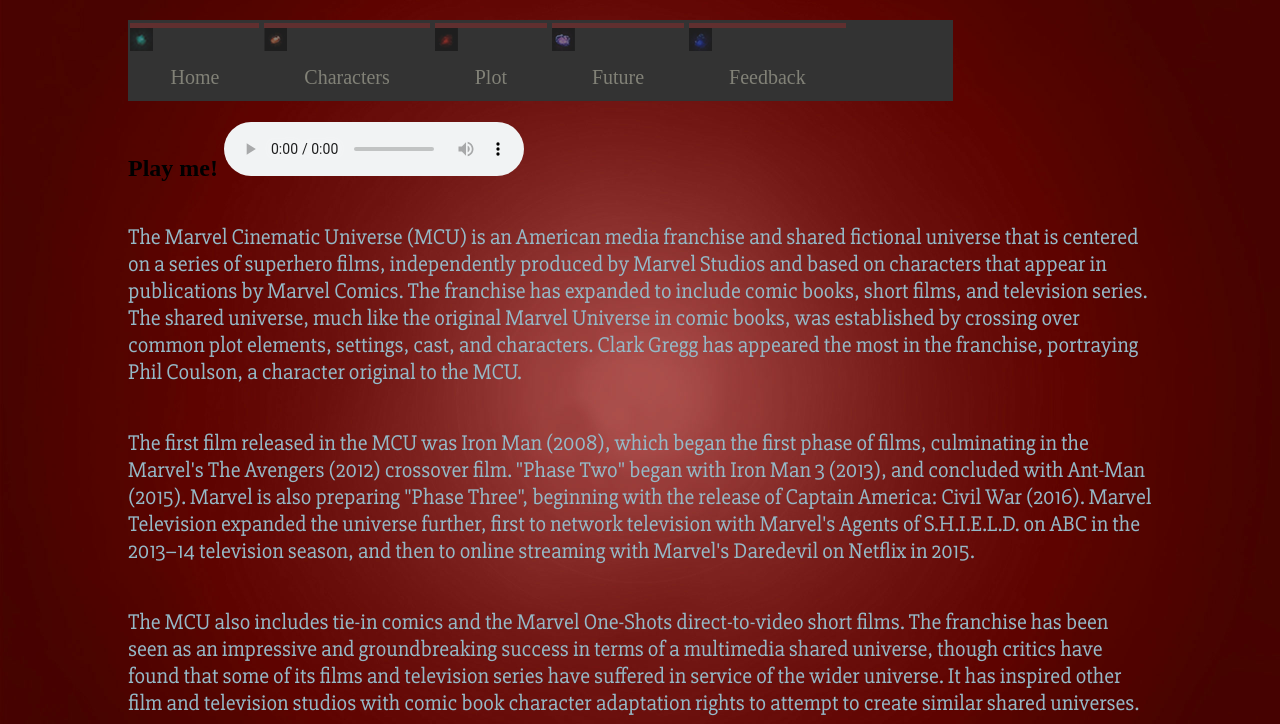
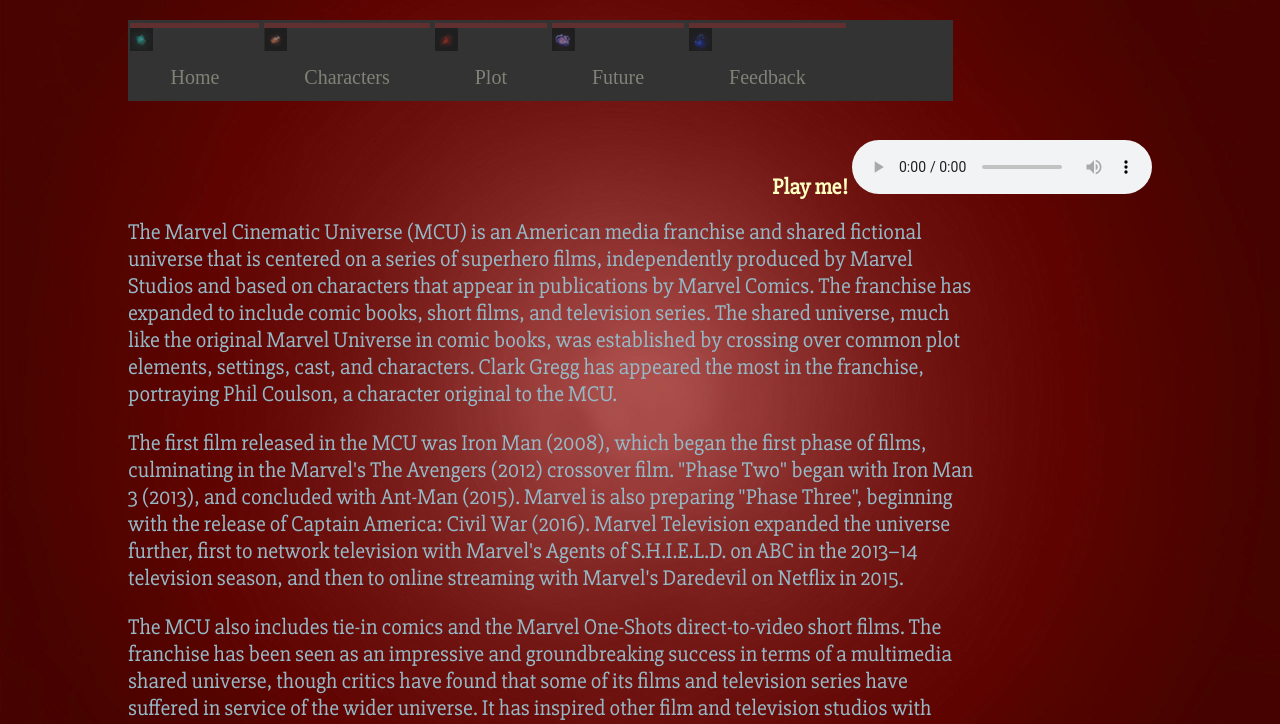
Before and after one commit to sinchiyap/mcuexplained, a plain HTML site: page index.html in a window 1280 px wide. Shown: the top 724 px of the page. Drawn offline with nearby package versions, Linux system fonts and the light colour scheme; a web font is replaced by a local one.

Commit message:
Added files via upload

```diff
--- a/stylesheets/char.css
+++ b/stylesheets/char.css
@@ -69,7 +69,44 @@
     background-color: brown;
     opacity: 1.0;
 }
-p {
+h2 {
+    width: fit-content;
+    font-size: 22px;
+    font-family: 'Slabo 27px', serif;
+    color: #95B9C7;
+}
+.charname {
+    font-size: 30px;
+    font-weight: bold;
+    color: #ffffc2;
+}
+h1 {
+    color: #95B9C7;
+	font-family: Marvel;
+	font-size: 48px;
+	font-style: normal;
+	font-variant: normal;
+	font-weight: 700;
+	line-height: 26.4px;
+}
+strong {
+    color: #95B9C7;
+    font-family: 'Slabo 27px', serif;
+    font-size:30px;
+}
+fl {
+    font-size:50px;
+}
+.button {
     background-color: #333;
-    color: #00FF00;
+    border: none;
+    color: #95B9C7;
+    padding: 3px 5px;
+    text-align: center;
+    text-decoration: none;
+    display: inline-block;
+    font-family: Marvel;
+    font-size: 16px;
+    margin: 4px 2px;
+    cursor: crosshair;
 }
--- a/stylesheets/index.css
+++ b/stylesheets/index.css
@@ -70,12 +70,27 @@
     opacity: 1.0;
 }
 p {
-    float:left;
-    width: fit-content;
+    width: 850px;
     overflow: hidden;
     font-size: 22px;;
     font-family: 'Slabo 27px', serif;
     color: #95B9C7;
+}
+h1 {
+    color: #95B9C7;
+	font-family: Marvel;
+	font-size: 48px;
+	font-style: normal;
+	font-variant: normal;
+	font-weight: 500;
+	line-height: 26.4px;
+}
+h2 {
+    float: right;
+    width: fit-content;
+    font-size: 22px;
+    font-family: 'Slabo 27px', serif;
+    color: #ffffc2;
 }
 aside {
     float: right;
```
